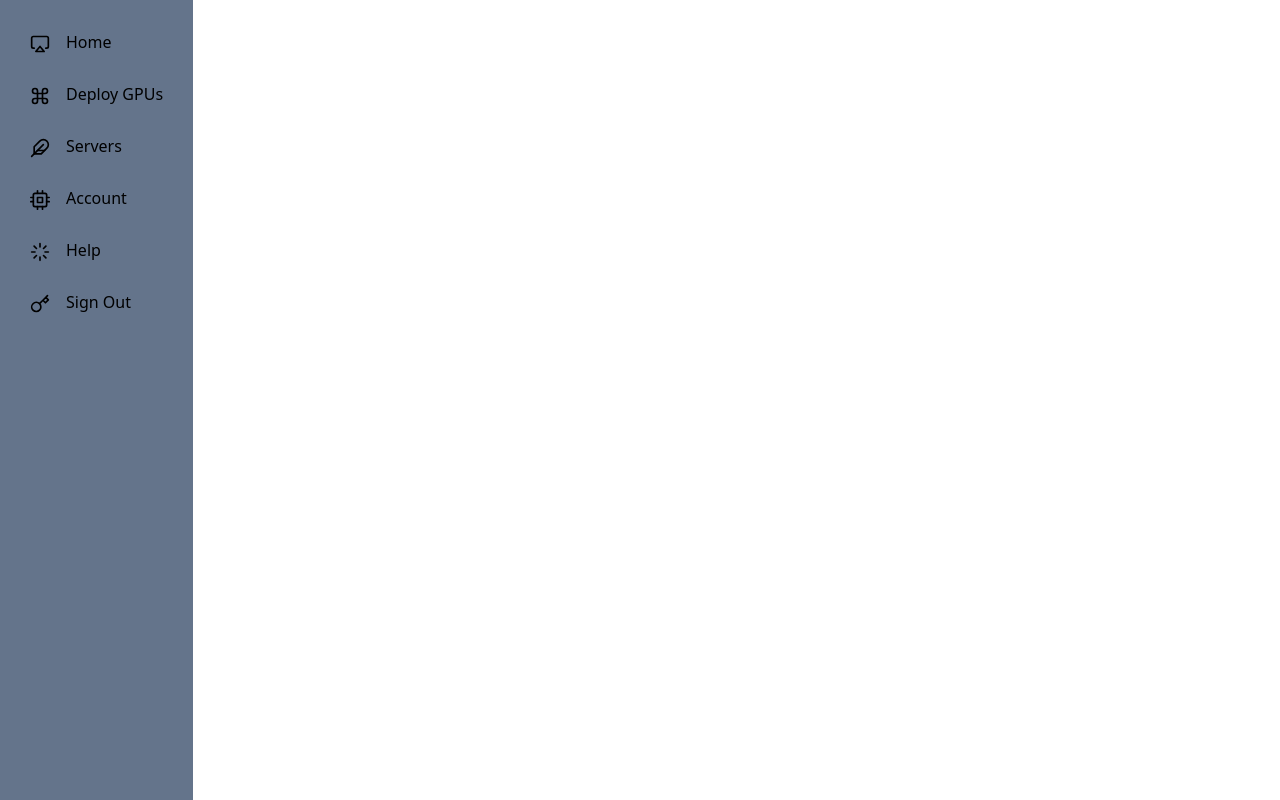
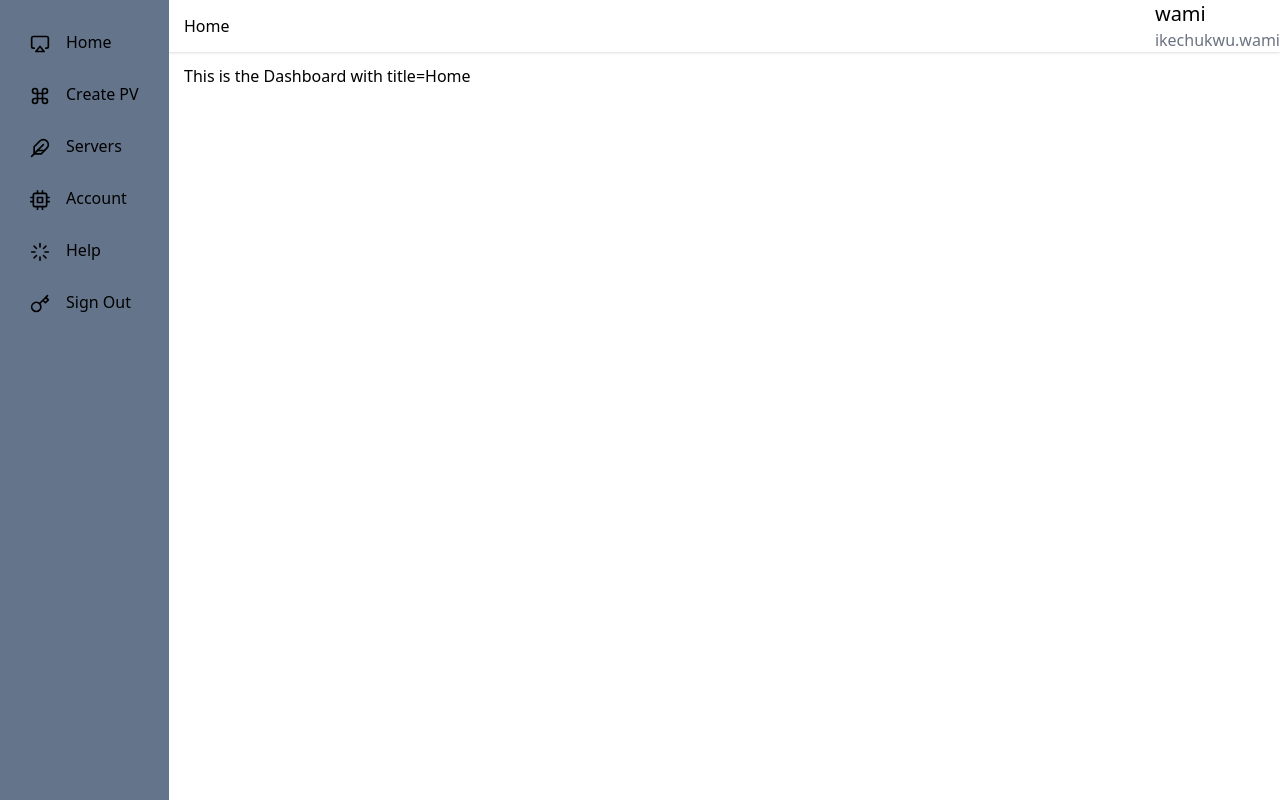
Before and after one commit to wamiikechukwu/cpv-client, a React (Vite) app: page /dashboard in a window 1280 px wide. Built offline with nearby package versions, Linux system fonts and the light colour scheme.

Commit message:
fix: added header to each component.

```diff
--- a/src/App.jsx
+++ b/src/App.jsx
@@ -5,20 +5,43 @@ import Signup from './pages/signup'
 import DashboardLayout from './components/layouts/dashboard_layout'
 import Error from './pages/Error'
 import Dashboard from './pages/dashboard'
+import { FiAirplay } from "react-icons/fi";
+import { FiCommand } from "react-icons/fi";
+import { FiFeather } from "react-icons/fi";
+import { FiCpu } from "react-icons/fi";
+import { FiLoader } from "react-icons/fi";
+import { FiKey } from "react-icons/fi";
 
 import axios from 'axios'
+import { sideBarStyles } from './components/libs/styles/styles.tailwind'
+sideBarStyles
+
+const items = [
+  { label: 'Home', icon: <FiAirplay className={sideBarStyles.navIcon} />, link: '' },
+  { label: 'Create PV', icon: <FiCommand className={sideBarStyles.navIcon} />, link: 'create' },
+  { label: 'Servers', icon: <FiFeather className={sideBarStyles.navIcon} />, link: '/servers' },
+  { label: 'Account', icon: <FiCpu className={sideBarStyles.navIcon} />, link: '/account', },
+  { label: 'Help', icon: <FiLoader className={sideBarStyles.navIcon} />, link: '/help' },
+  { label: 'Sign Out', icon: <FiKey className={sideBarStyles.navIcon} />, link: 'sign-out' }
+]
+
+const router = createBrowserRouter([
+  {
+    path: '/signin', element: <Signin />
+  },
+  {
+    path: '/signup', element: <Signup />
+  },
+  {
+    path: '/dashboard',
+    element: <DashboardLayout sidebarItems={items} />,
+    children: [
+      { path: '', element: <Dashboard label={'Home'} /> },
+      { path: 'create', element: <Dashboard /> },
 
 
-const router = createBrowserRouter([
-  { path: '/signin', element: <Signin /> },
-  {
-    path: '/dashboard',
-    element: <DashboardLayout />,
-    children: [
-      { path: '', element: <Dashboard /> }
     ]
-  },
-  { path: '/signup', element: <Signup /> }
+  }
 
 
 
--- a/src/components/layouts/dashboard_layout.jsx
+++ b/src/components/layouts/dashboard_layout.jsx
@@ -1,32 +1,22 @@
 import SideBar from '../libs/side_bar'
 import { Outlet } from 'react-router-dom'
 import { sideBarStyles } from '../libs/styles/styles.tailwind'
-import { FiAirplay } from "react-icons/fi";
-import { FiCommand } from "react-icons/fi";
-import { FiFeather } from "react-icons/fi";
-import { FiCpu } from "react-icons/fi";
-import { FiLoader } from "react-icons/fi";
-import { FiKey } from "react-icons/fi";
+
 
 
 // https://react-icons.github.io/react-icons/
-const DashboardLayout = () => {
+const DashboardLayout = ({ sidebarItems }) => {
     return (
         <>
             <div
                 className={sideBarStyles.navlinkContainer}>
-                <SideBar items={[
-                    { label: 'Home', icon: <FiAirplay className={sideBarStyles.navIcon} />, link: '/home' },
-                    { label: 'Deploy GPUs', icon: <FiCommand className={sideBarStyles.navIcon} />, link: '/deploy_gpus' },
-                    { label: 'Servers', icon: <FiFeather className={sideBarStyles.navIcon} />, link: '/servers' },
-                    { label: 'Account', icon: <FiCpu className={sideBarStyles.navIcon} />, link: '/account', },
-                    { label: 'Help', icon: <FiLoader className={sideBarStyles.navIcon} />, link: '/help' },
-                    { label: 'Sign Out', icon: <FiKey className={sideBarStyles.navIcon} />, link: 'sign-out' }
-                ]} />
+                <SideBar items={sidebarItems} />
             </div>
-            <div>
+
+            <main>
                 <Outlet />
-            </div>
+            </main>
+
         </>
     )
 }
--- /dev/null
+++ b/src/components/libs/header.jsx
@@ -0,0 +1,24 @@
+import React from 'react';
+
+const Header = ({ title, user }) => {
+    return (
+
+        <div className="flex justify-between bg-white shadow ">
+            {/* label */}
+            <div className='flex items-center ml-[11.5em]'>
+                <h1 className="text-base text-black">{title}</h1>
+            </div>
+
+            {/* profile details */}
+            <div className="flex items-center space-x-4">
+                <div>
+                    <h2 className="text-xl">{user.name}</h2>
+                    <p className="text-gray-500">{user.email}</p>
+                </div>
+            </div>
+        </div>
+
+    );
+};
+
+export default Header;
--- a/src/components/libs/side_bar.jsx
+++ b/src/components/libs/side_bar.jsx
@@ -17,7 +17,7 @@ const SideBar = ({ items }) => {
             <section className={sideBarStyles.section}>
                 {items.map(item => {
 
-                    if (item.link) {
+                    if (item.label) {
                         return (
                             <NavLink
                                 key={items.label}
--- a/src/pages/dashboard.jsx
+++ b/src/pages/dashboard.jsx
@@ -1,18 +1,20 @@
+import Header from "../components/libs/header"
 import { useLocalStorage } from "../hooks/useLocalStorage"
+import { dashboardStyle } from "./styles/style.tailwind"
+dashboardStyle
 
-export default function Dashboard(){
+export default function Dashboard({ label }) {
 
-    const {getItem} = useLocalStorage('user')
+    const { getItem } = useLocalStorage('user')
 
     const isTokenValid = getItem.token
 
-    return(
-        <>
-        <main>
-
-        </main>
-        <h1>This is the Dashboard</h1>
+    return (
+        < >
+            <Header title={label} user={{ name: 'wami', email: 'ikechukwu.wami' }} />
+            <div className={dashboardStyle.container}>
+                <h1>This is the Dashboard with title={label} </h1>
+            </div>
         </>
-
     )
 }
--- a/src/pages/styles/style.tailwind.js
+++ b/src/pages/styles/style.tailwind.js
@@ -27,3 +27,7 @@ export const signUpStyle = {
 
 
 }
+
+export const dashboardStyle = {
+    container: 'pl-[11.5em] pr-3 pt-3 pb-3'
+}
```
